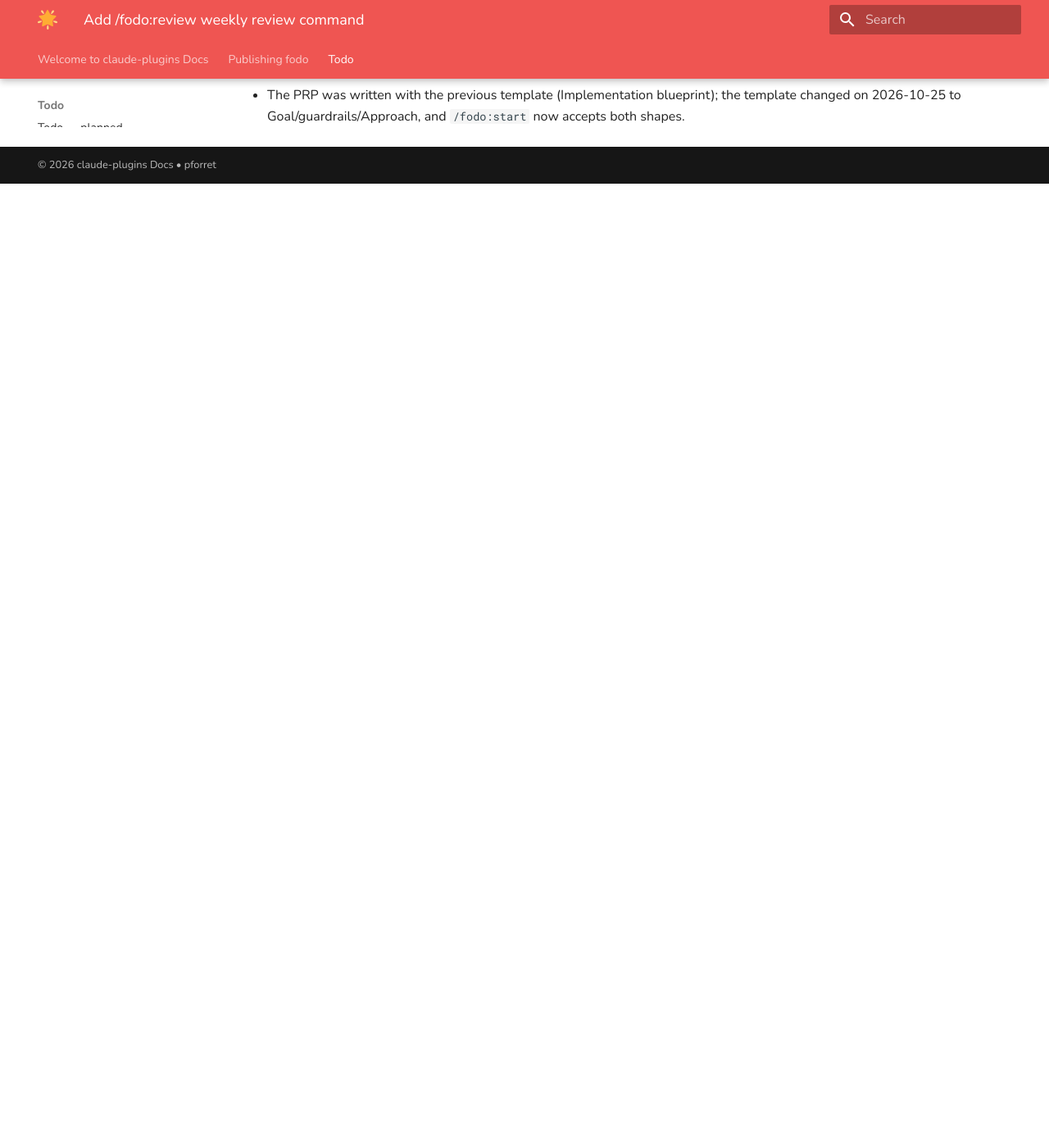
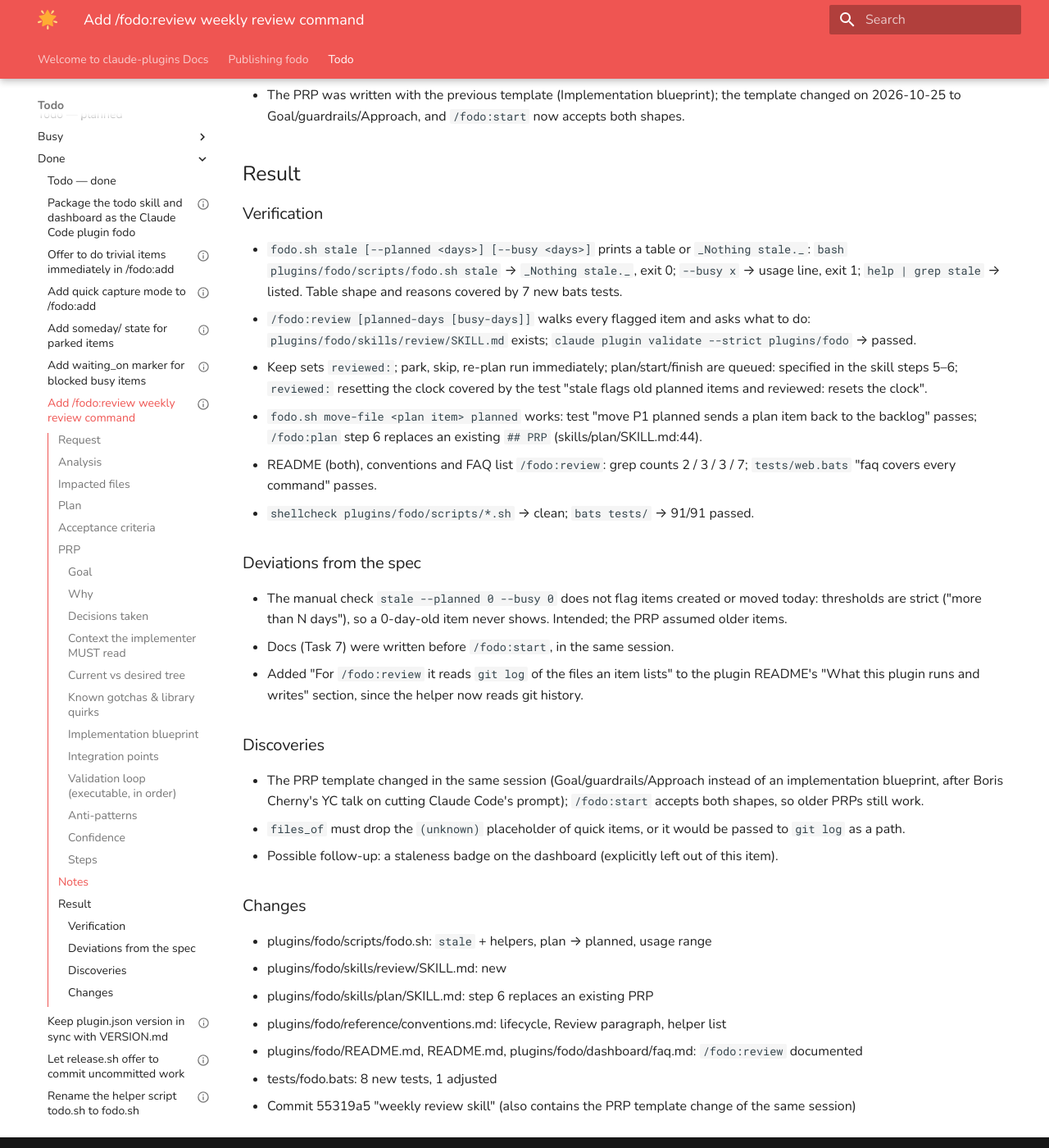
Before and after one commit to pforret/claude-plugins, an MkDocs documentation site: the page built from docs/todo/done/2026-10-23.feature.weekly-review-command.md, in a window 1280 px wide and 1400 px high, scrolled down 7560 px. Shown: the whole window at 82% size. Built offline with MkDocs 1.6.1 and Material for MkDocs 9.7.7, drawn with Linux system fonts in a browser that asks for light colours; before the commit the page ends 7784 px from its top, so only the background shows below that.

Commit message:
chore: commit 4 changed files before release
- docs/todo/.current
- docs/todo/busy/index.md
- docs/todo/busy/2026-10-23.feature.weekly-review-command.md -> docs/todo/done/2026-10-23.feature.weekly-review-command.md
- docs/todo/done/index.md

```diff
--- a/docs/todo/busy/index.md
+++ b/docs/todo/busy/index.md
@@ -1,5 +1,3 @@
 # Todo — busy (in progress; IDs B1, B2, …)
 
-| ID | Date | Type | Size | Waiting on | Title | File |
-|----|------|------|------|------------|-------|------|
-| B1 | 2026-10-23 | feature | medium |  | Add /fodo:review weekly review command | [2026-10-23.feature.weekly-review-command.md](2026-10-23.feature.weekly-review-command.md) |
+_No busy items._
--- a/docs/todo/busy/2026-10-23.feature.weekly-review-command.md
+++ b/docs/todo/done/2026-10-23.feature.weekly-review-command.md
@@ -2,7 +2,8 @@
 title: Add /fodo:review weekly review command
 type: feature
 size: medium
-status: busy
+status: done
+done_at: 2026-10-25
 busy_at: 2026-10-25
 confidence: 9
 plan_at: 2026-10-25
@@ -330,3 +331,32 @@ Remaining risk: BSD/GNU date edge cases in tests; keep the date-to-epoch helper
   dates, plan items are never flagged), as the gotchas asked.
 - The PRP was written with the previous template (Implementation blueprint); the template changed on
   2026-10-25 to Goal/guardrails/Approach, and `/fodo:start` now accepts both shapes.
+
+## Result
+
+### Verification
+- `fodo.sh stale [--planned <days>] [--busy <days>]` prints a table or `_Nothing stale._`: `bash plugins/fodo/scripts/fodo.sh stale` → `_Nothing stale._`, exit 0; `--busy x` → usage line, exit 1; `help | grep stale` → listed. Table shape and reasons covered by 7 new bats tests.
+- `/fodo:review [planned-days [busy-days]]` walks every flagged item and asks what to do: `plugins/fodo/skills/review/SKILL.md` exists; `claude plugin validate --strict plugins/fodo` → passed.
+- Keep sets `reviewed:`; park, skip, re-plan run immediately; plan/start/finish are queued: specified in the skill steps 5–6; `reviewed:` resetting the clock covered by the test "stale flags old planned items and reviewed: resets the clock".
+- `fodo.sh move-file <plan item> planned` works: test "move P1 planned sends a plan item back to the backlog" passes; `/fodo:plan` step 6 replaces an existing `## PRP` (skills/plan/SKILL.md:44).
+- README (both), conventions and FAQ list `/fodo:review`: grep counts 2 / 3 / 3 / 7; `tests/web.bats` "faq covers every command" passes.
+- `shellcheck plugins/fodo/scripts/*.sh` → clean; `bats tests/` → 91/91 passed.
+
+### Deviations from the spec
+- The manual check `stale --planned 0 --busy 0` does not flag items created or moved today: thresholds are strict ("more than N days"), so a 0-day-old item never shows. Intended; the PRP assumed older items.
+- Docs (Task 7) were written before `/fodo:start`, in the same session.
+- Added "For `/fodo:review` it reads `git log` of the files an item lists" to the plugin README's "What this plugin runs and writes" section, since the helper now reads git history.
+
+### Discoveries
+- The PRP template changed in the same session (Goal/guardrails/Approach instead of an implementation blueprint, after Boris Cherny's YC talk on cutting Claude Code's prompt); `/fodo:start` accepts both shapes, so older PRPs still work.
+- `files_of` must drop the `(unknown)` placeholder of quick items, or it would be passed to `git log` as a path.
+- Possible follow-up: a staleness badge on the dashboard (explicitly left out of this item).
+
+### Changes
+- plugins/fodo/scripts/fodo.sh: `stale` + helpers, plan → planned, usage range
+- plugins/fodo/skills/review/SKILL.md: new
+- plugins/fodo/skills/plan/SKILL.md: step 6 replaces an existing PRP
+- plugins/fodo/reference/conventions.md: lifecycle, Review paragraph, helper list
+- plugins/fodo/README.md, README.md, plugins/fodo/dashboard/faq.md: `/fodo:review` documented
+- tests/fodo.bats: 8 new tests, 1 adjusted
+- Commit 55319a5 "weekly review skill" (also contains the PRP template change of the same session)
--- a/docs/todo/done/index.md
+++ b/docs/todo/done/index.md
@@ -7,16 +7,17 @@
 | 3 | 2026-10-23 | feature | medium | Add quick capture mode to /fodo:add | [2026-10-23.feature.quick-capture-inbox.md](2026-10-23.feature.quick-capture-inbox.md) |
 | 4 | 2026-10-23 | feature | medium | Add someday/ state for parked items | [2026-10-23.feature.someday-maybe-state.md](2026-10-23.feature.someday-maybe-state.md) |
 | 5 | 2026-10-23 | feature | medium | Add waiting_on marker for blocked busy items | [2026-10-23.feature.waiting-on-marker.md](2026-10-23.feature.waiting-on-marker.md) |
-| 6 | 2026-10-24 | bug | medium | Keep plugin.json version in sync with VERSION.md | [2026-10-24.bug.sync-plugin-version-with-version-md.md](2026-10-24.bug.sync-plugin-version-with-version-md.md) |
-| 7 | 2026-10-24 | change | medium | Let release.sh offer to commit uncommitted work | [2026-10-24.change.release-offers-to-commit-dirty-tree.md](2026-10-24.change.release-offers-to-commit-dirty-tree.md) |
-| 8 | 2026-10-24 | change | large | Rename the helper script todo.sh to fodo.sh | [2026-10-24.change.rename-helper-to-fodo-sh.md](2026-10-24.change.rename-helper-to-fodo-sh.md) |
-| 9 | 2026-10-24 | feature | medium | Add /fodo:valet to serve the dashboard as http://fodo.test | [2026-10-24.feature.fodo-valet-dashboard.md](2026-10-24.feature.fodo-valet-dashboard.md) |
-| 10 | 2026-10-24 | feature | medium | Add a read-only kanban view to the repo detail page | [2026-10-24.feature.kanban-view-repo-detail.md](2026-10-24.feature.kanban-view-repo-detail.md) |
-| 11 | 2026-10-24 | feature | medium | Add a web counterpart of Claude Code agent view to the dashboard | [2026-10-24.feature.web-agent-view.md](2026-10-24.feature.web-agent-view.md) |
-| 12 | 2026-10-25 | bug | small | Find and fix the flaky dashboard bats test | [2026-10-25.bug.flaky-web-bats-test.md](2026-10-25.bug.flaky-web-bats-test.md) |
-| 13 | 2026-10-25 | bug | small | Keep .md in frontmatter titles in fodo.sh list | [2026-10-25.bug.keep-md-in-frontmatter-titles.md](2026-10-25.bug.keep-md-in-frontmatter-titles.md) |
-| 14 | 2026-10-25 | change | small | Extend the quick-capture type keywords | [2026-10-25.change.extend-quick-type-keywords.md](2026-10-25.change.extend-quick-type-keywords.md) |
-| 15 | 2026-10-25 | change | medium | Show task details in-page instead of the kanban tooltip | [2026-10-25.change.kanban-card-detail-panel.md](2026-10-25.change.kanban-card-detail-panel.md) |
-| 16 | 2026-10-25 | change | small | Make fodo.sh set rebuild the index | [2026-10-25.change.set-rebuilds-index.md](2026-10-25.change.set-rebuilds-index.md) |
-| 17 | 2026-10-25 | feature | medium | Add an FAQ page to the dashboard | [2026-10-25.feature.dashboard-faq-page.md](2026-10-25.feature.dashboard-faq-page.md) |
-| 18 | 2026-10-25 | feature | small | Show fodo icon on agents page for /fodo prompts | [2026-10-25.feature.fodo-icon-on-agents.md](2026-10-25.feature.fodo-icon-on-agents.md) |
+| 6 | 2026-10-23 | feature | medium | Add /fodo:review weekly review command | [2026-10-23.feature.weekly-review-command.md](2026-10-23.feature.weekly-review-command.md) |
+| 7 | 2026-10-24 | bug | medium | Keep plugin.json version in sync with VERSION.md | [2026-10-24.bug.sync-plugin-version-with-version-md.md](2026-10-24.bug.sync-plugin-version-with-version-md.md) |
+| 8 | 2026-10-24 | change | medium | Let release.sh offer to commit uncommitted work | [2026-10-24.change.release-offers-to-commit-dirty-tree.md](2026-10-24.change.release-offers-to-commit-dirty-tree.md) |
+| 9 | 2026-10-24 | change | large | Rename the helper script todo.sh to fodo.sh | [2026-10-24.change.rename-helper-to-fodo-sh.md](2026-10-24.change.rename-helper-to-fodo-sh.md) |
+| 10 | 2026-10-24 | feature | medium | Add /fodo:valet to serve the dashboard as http://fodo.test | [2026-10-24.feature.fodo-valet-dashboard.md](2026-10-24.feature.fodo-valet-dashboard.md) |
+| 11 | 2026-10-24 | feature | medium | Add a read-only kanban view to the repo detail page | [2026-10-24.feature.kanban-view-repo-detail.md](2026-10-24.feature.kanban-view-repo-detail.md) |
+| 12 | 2026-10-24 | feature | medium | Add a web counterpart of Claude Code agent view to the dashboard | [2026-10-24.feature.web-agent-view.md](2026-10-24.feature.web-agent-view.md) |
+| 13 | 2026-10-25 | bug | small | Find and fix the flaky dashboard bats test | [2026-10-25.bug.flaky-web-bats-test.md](2026-10-25.bug.flaky-web-bats-test.md) |
+| 14 | 2026-10-25 | bug | small | Keep .md in frontmatter titles in fodo.sh list | [2026-10-25.bug.keep-md-in-frontmatter-titles.md](2026-10-25.bug.keep-md-in-frontmatter-titles.md) |
+| 15 | 2026-10-25 | change | small | Extend the quick-capture type keywords | [2026-10-25.change.extend-quick-type-keywords.md](2026-10-25.change.extend-quick-type-keywords.md) |
+| 16 | 2026-10-25 | change | medium | Show task details in-page instead of the kanban tooltip | [2026-10-25.change.kanban-card-detail-panel.md](2026-10-25.change.kanban-card-detail-panel.md) |
+| 17 | 2026-10-25 | change | small | Make fodo.sh set rebuild the index | [2026-10-25.change.set-rebuilds-index.md](2026-10-25.change.set-rebuilds-index.md) |
+| 18 | 2026-10-25 | feature | medium | Add an FAQ page to the dashboard | [2026-10-25.feature.dashboard-faq-page.md](2026-10-25.feature.dashboard-faq-page.md) |
+| 19 | 2026-10-25 | feature | small | Show fodo icon on agents page for /fodo prompts | [2026-10-25.feature.fodo-icon-on-agents.md](2026-10-25.feature.fodo-icon-on-agents.md) |
```
Also changed, not shown: 1 other file.
